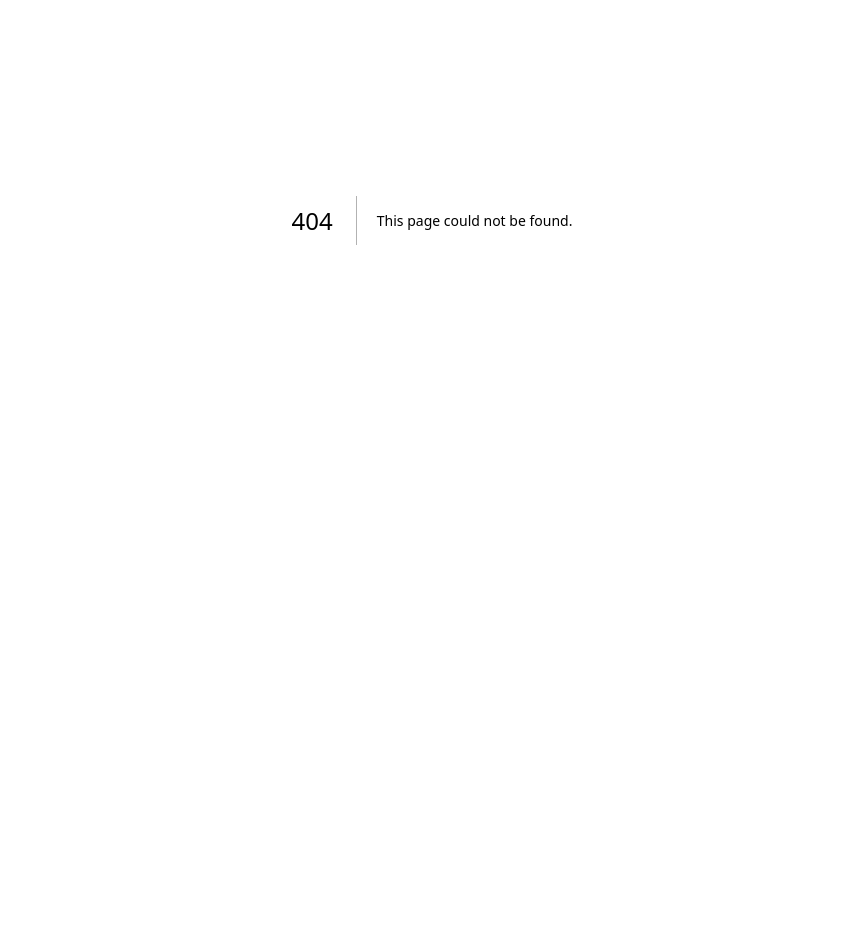
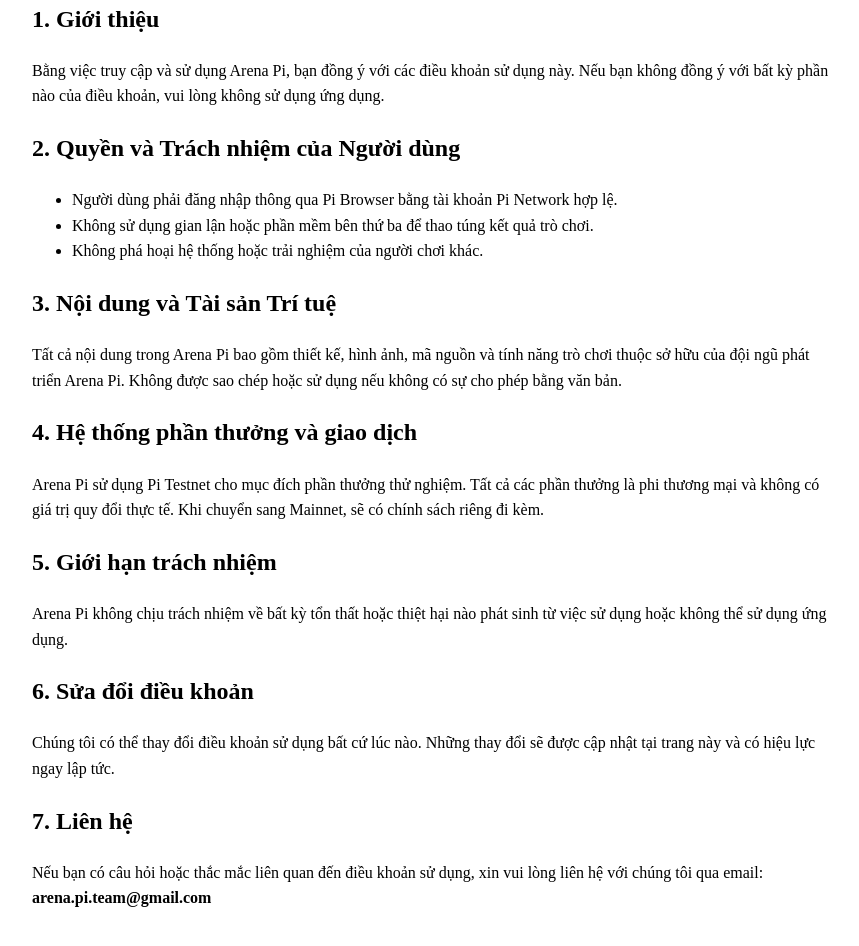
Before and after one commit to Nguyen93-Arena/Arena-Pi, a Next.js app in the folder frontend/: page /terms-of-service in a window 1280 px wide. Before the commit this address had no page. Shown: the part 180-1126 px from the top of the page, without its empty margins (208-1067 px from the left). Before the commit the page ends 800 px from the top, so only its background shows below. Built offline with nearby package versions, Linux system fonts and the light colour scheme.

Commit message:
Create terms-of-service.js

```diff
--- /dev/null
+++ b/frontend/pages/terms-of-service.js
@@ -0,0 +1,45 @@
+export default function TermsOfService() {
+  return (
+    <div style={{ padding: "2rem", maxWidth: "800px", margin: "0 auto", lineHeight: "1.6" }}>
+      <h1>ĐIỀU KHOẢN SỬ DỤNG – Arena Pi</h1>
+      <p><strong>Cập nhật lần cuối:</strong> 03/07/2025</p>
+
+      <h2>1. Giới thiệu</h2>
+      <p>
+        Bằng việc truy cập và sử dụng Arena Pi, bạn đồng ý với các điều khoản sử dụng này. Nếu bạn không đồng ý với bất kỳ phần nào của điều khoản, vui lòng không sử dụng ứng dụng.
+      </p>
+
+      <h2>2. Quyền và Trách nhiệm của Người dùng</h2>
+      <ul>
+        <li>Người dùng phải đăng nhập thông qua Pi Browser bằng tài khoản Pi Network hợp lệ.</li>
+        <li>Không sử dụng gian lận hoặc phần mềm bên thứ ba để thao túng kết quả trò chơi.</li>
+        <li>Không phá hoại hệ thống hoặc trải nghiệm của người chơi khác.</li>
+      </ul>
+
+      <h2>3. Nội dung và Tài sản Trí tuệ</h2>
+      <p>
+        Tất cả nội dung trong Arena Pi bao gồm thiết kế, hình ảnh, mã nguồn và tính năng trò chơi thuộc sở hữu của đội ngũ phát triển Arena Pi. Không được sao chép hoặc sử dụng nếu không có sự cho phép bằng văn bản.
+      </p>
+
+      <h2>4. Hệ thống phần thưởng và giao dịch</h2>
+      <p>
+        Arena Pi sử dụng Pi Testnet cho mục đích phần thưởng thử nghiệm. Tất cả các phần thưởng là phi thương mại và không có giá trị quy đổi thực tế. Khi chuyển sang Mainnet, sẽ có chính sách riêng đi kèm.
+      </p>
+
+      <h2>5. Giới hạn trách nhiệm</h2>
+      <p>
+        Arena Pi không chịu trách nhiệm về bất kỳ tổn thất hoặc thiệt hại nào phát sinh từ việc sử dụng hoặc không thể sử dụng ứng dụng.
+      </p>
+
+      <h2>6. Sửa đổi điều khoản</h2>
+      <p>
+        Chúng tôi có thể thay đổi điều khoản sử dụng bất cứ lúc nào. Những thay đổi sẽ được cập nhật tại trang này và có hiệu lực ngay lập tức.
+      </p>
+
+      <h2>7. Liên hệ</h2>
+      <p>
+        Nếu bạn có câu hỏi hoặc thắc mắc liên quan đến điều khoản sử dụng, xin vui lòng liên hệ với chúng tôi qua email: <strong>arena.pi.team@gmail.com</strong>
+      </p>
+    </div>
+  );
+}
```
